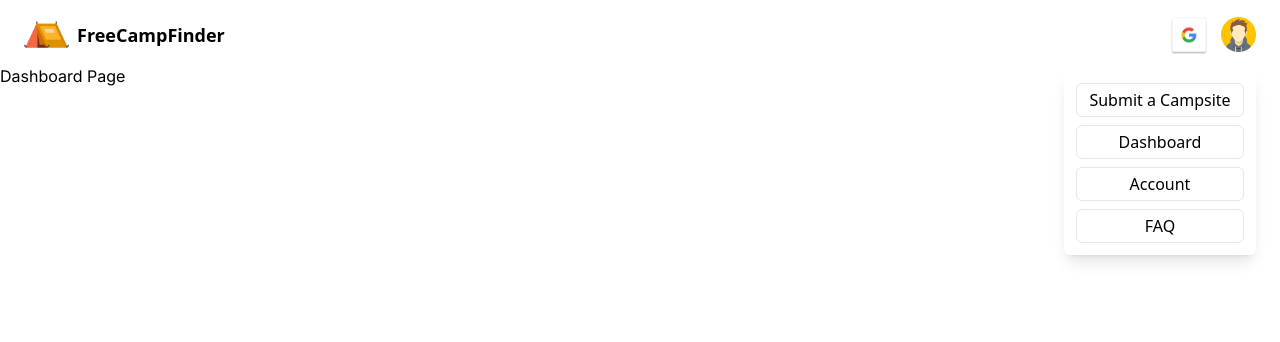
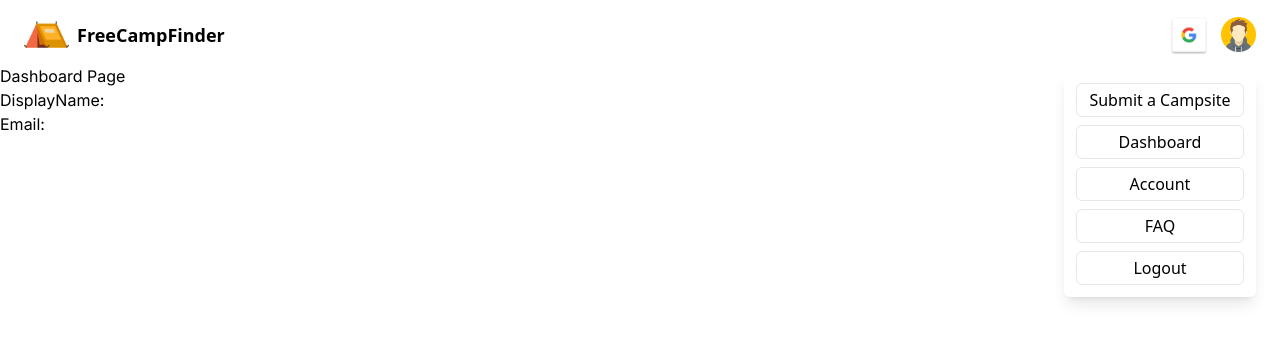
Before and after one commit to Grupith/freecampfinder, a Next.js app: page /dashboard in a window 1280 px wide. Both pictures are taken after a click on the button "User Menu". Shown: the top 342 px of the page. Built offline with nearby package versions, Linux system fonts and the light colour scheme; no server answers.

Commit message:
added google sign-in & auth context

```diff
--- /dev/null
+++ b/app/Firebase.ts
@@ -0,0 +1,16 @@
+import { initializeApp, getApps } from "firebase/app"
+
+const firebaseConfig = {
+  apiKey: process.env.NEXT_PUBLIC_FIREBASE_API_KEY,
+  authDomain: process.env.NEXT_PUBLIC_FIREBASE_AUTH_DOMAIN,
+  projectId: process.env.NEXT_PUBLIC_FIREBASE_PROJECT_ID,
+  storageBucket: process.env.NEXT_PUBLIC_FIREBASE_STORAGE_BUCKET,
+  messagingSenderId: process.env.NEXT_PUBLIC_FIREBASE_MESSAGING_SENDER_ID,
+  appId: process.env.NEXT_PUBLIC_FIREBASE_APP_ID,
+  measurementId: process.env.NEXT_PUBLIC_FIREBASE_MEASUREMENT_ID,
+}
+
+const app =
+  getApps().length === 0 ? initializeApp(firebaseConfig) : getApps()[0]
+
+export default app
--- /dev/null
+++ b/app/UserContext.tsx
@@ -0,0 +1,38 @@
+"use client"
+import { createContext, useContext, useEffect, useState } from "react"
+import app from "../app/Firebase"
+import { getAuth, onAuthStateChanged } from "firebase/auth"
+
+// define props for user context
+interface UserContextProps {
+  user: any
+  loading: boolean
+}
+// Create your user context
+const UserContext = createContext<UserContextProps>({
+  user: null,
+  loading: true,
+})
+// export your user context to be used as useAuth() hook
+export const useAuth = () => useContext(UserContext)
+
+// user provider wrapper
+export const UserProvider = ({ children }: any) => {
+  const [user, setUser] = useState<any>(null)
+  const [loading, setLoading] = useState<boolean>(true)
+
+  useEffect(() => {
+    const auth = getAuth(app)
+    const unsubscribe = onAuthStateChanged(auth, (user) => {
+      setUser(user)
+      setLoading(false)
+    })
+    return unsubscribe
+  }, [])
+
+  return (
+    <UserContext.Provider value={{ user, loading }}>
+      {children}
+    </UserContext.Provider>
+  )
+}
--- a/app/dashboard/page.tsx
+++ b/app/dashboard/page.tsx
@@ -1,5 +1,14 @@
+"use client"
 import React from "react"
+import { useAuth } from "../UserContext"
 
 export default function Dashboard() {
-  return <div className="pt-16">Dashboard Page</div>
+  const { user } = useAuth()
+  return (
+    <div className="pt-16">
+      <h1>Dashboard Page</h1>
+      <p>DisplayName: {user && user.displayName}</p>
+      <p>Email: {user && user.email}</p>
+    </div>
+  )
 }
--- a/app/layout.tsx
+++ b/app/layout.tsx
@@ -1,6 +1,7 @@
 import Nav from "@/components/Nav"
 import "./globals.css"
 import { Inter } from "next/font/google"
+import { UserProvider } from "./UserContext"
 
 const inter = Inter({ subsets: ["latin"] })
 
@@ -20,8 +21,10 @@ export default function RootLayout({
         <link rel="shortcut icon" href="/assets/favicon.png" />
       </head>
       <body>
-        <Nav />
-        <div className={inter.className}>{children}</div>
+        <UserProvider>
+          <Nav />
+          <div className={inter.className}>{children}</div>
+        </UserProvider>
       </body>
     </html>
   )
--- /dev/null
+++ b/components/GoogleSignIn.tsx
@@ -0,0 +1,54 @@
+"use client"
+import Image from "next/image"
+import React, { useEffect } from "react"
+import googleSignIn from "../public/assets/btn_google_light_normal_ios.png"
+import { getAuth, GoogleAuthProvider, signInWithPopup } from "firebase/auth"
+import app from "../app/Firebase"
+import { useAuth } from "@/app/UserContext"
+import { useRouter } from "next/navigation"
+
+interface GoogleSignInProps {
+  onSuccess: () => void
+  onFailure: (error: any) => void
+}
+
+const GoogleSignIn: React.FC<GoogleSignInProps> = ({
+  onSuccess,
+  onFailure,
+}) => {
+  const auth = getAuth(app)
+  const provider = new GoogleAuthProvider()
+  const { user } = useAuth()
+  const router = useRouter()
+
+  const handleSignIn = async () => {
+    try {
+      const result = await signInWithPopup(auth, provider)
+      onSuccess()
+    } catch (error) {
+      if (typeof onFailure === "function") {
+        onFailure(error)
+      }
+    }
+  }
+
+  useEffect(() => {
+    if (user) {
+      router.push("/dashboard")
+    }
+  }, [user])
+
+  return (
+    <div onClick={handleSignIn}>
+      <Image
+        src={googleSignIn}
+        alt="sign in with google"
+        className="cursor-pointer"
+        width={40}
+        height={40}
+      />
+    </div>
+  )
+}
+
+export default GoogleSignIn
--- a/components/Nav.tsx
+++ b/components/Nav.tsx
@@ -4,12 +4,31 @@ import React, { useState } from "react"
 import Image from "next/image"
 import tentIcon from "../public/assets/camping-tent.png"
 import accountImg from "../public/assets/GoogleAvatar.png"
-import googleSignIn from "../public/assets/btn_google_light_normal_ios.png"
+import GoogleSignIn from "./GoogleSignIn"
+import { getAuth, signOut } from "firebase/auth"
+import { useRouter } from "next/navigation"
 
 export default function Nav() {
+  const auth = getAuth()
+  const router = useRouter()
   const [userMenuToggle, setUserMenuToggle] = useState(false)
   const handleUserMenu = () => {
     setUserMenuToggle((prev) => !prev)
+  }
+  const handleSignOut = () => {
+    try {
+      signOut(auth)
+      router.push("/")
+    } catch (error) {
+      console.log(error)
+    }
+  }
+  const onSuccess = () => {
+    console.log("Sign in success")
+  }
+
+  const onFailure = (error: any) => {
+    console.log("Sign in error", error)
   }
   return (
     <div className="bg-white py-3 px-6 flex justify-between items-center fixed top-0 w-full z-50">
@@ -20,13 +39,7 @@ export default function Nav() {
         </div>
       </Link>
       <div className="flex space-x-3">
-        <Image
-          src={googleSignIn}
-          alt="sign in with google"
-          className="cursor-pointer"
-          width={40}
-          height={40}
-        />
+        <GoogleSignIn onSuccess={onSuccess} onFailure={onFailure} />
         <div className="relative flex" onClick={handleUserMenu}>
           <button className="">
             <span className="sr-only">User Menu</span>
@@ -61,6 +74,12 @@ export default function Nav() {
               <Link href="/faq" className="border p-1 rounded-md text-center">
                 FAQ
               </Link>
+              <p
+                className="border p-1 rounded-md text-center cursor-pointer"
+                onClick={handleSignOut}
+              >
+                Logout
+              </p>
             </ul>
           )}
         </div>
--- a/package.json
+++ b/package.json
@@ -15,6 +15,7 @@
     "autoprefixer": "10.4.14",
     "eslint": "8.40.0",
     "eslint-config-next": "13.4.2",
+    "firebase": "^9.22.0",
     "next": "13.4.2",
     "postcss": "8.4.23",
     "react": "18.2.0",
```
Also changed, not shown: 1 other file (tests, documents, lock files or other folders).
